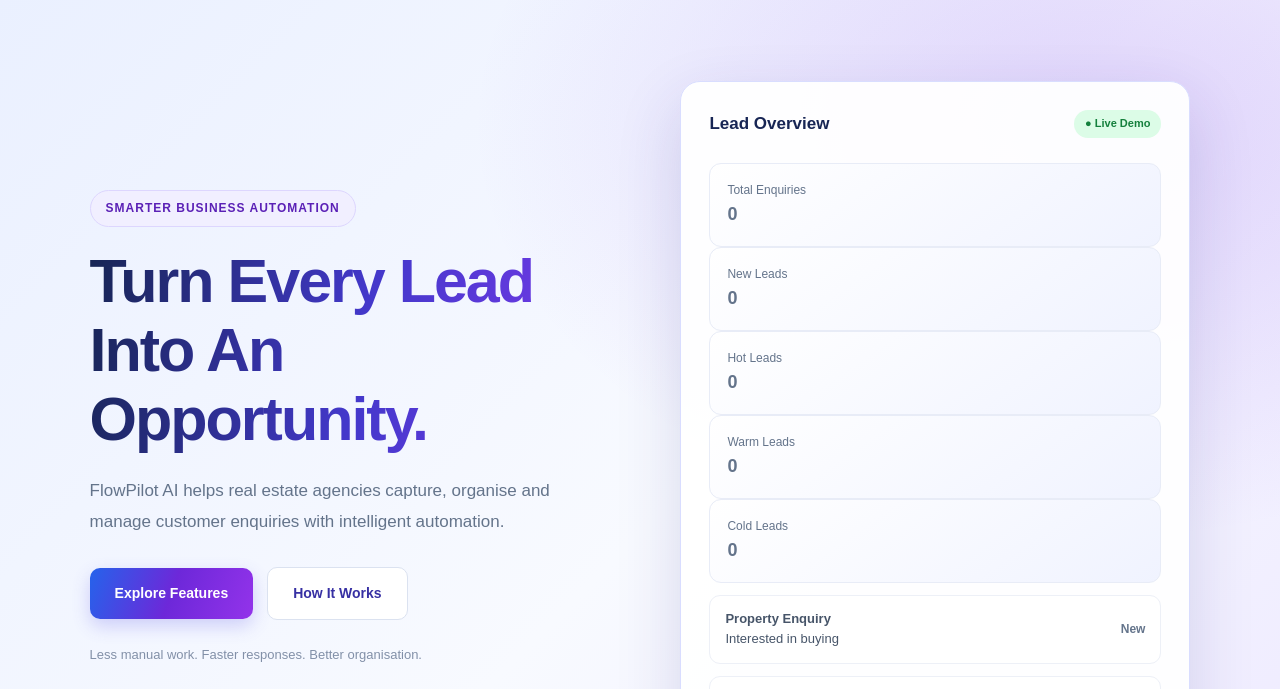
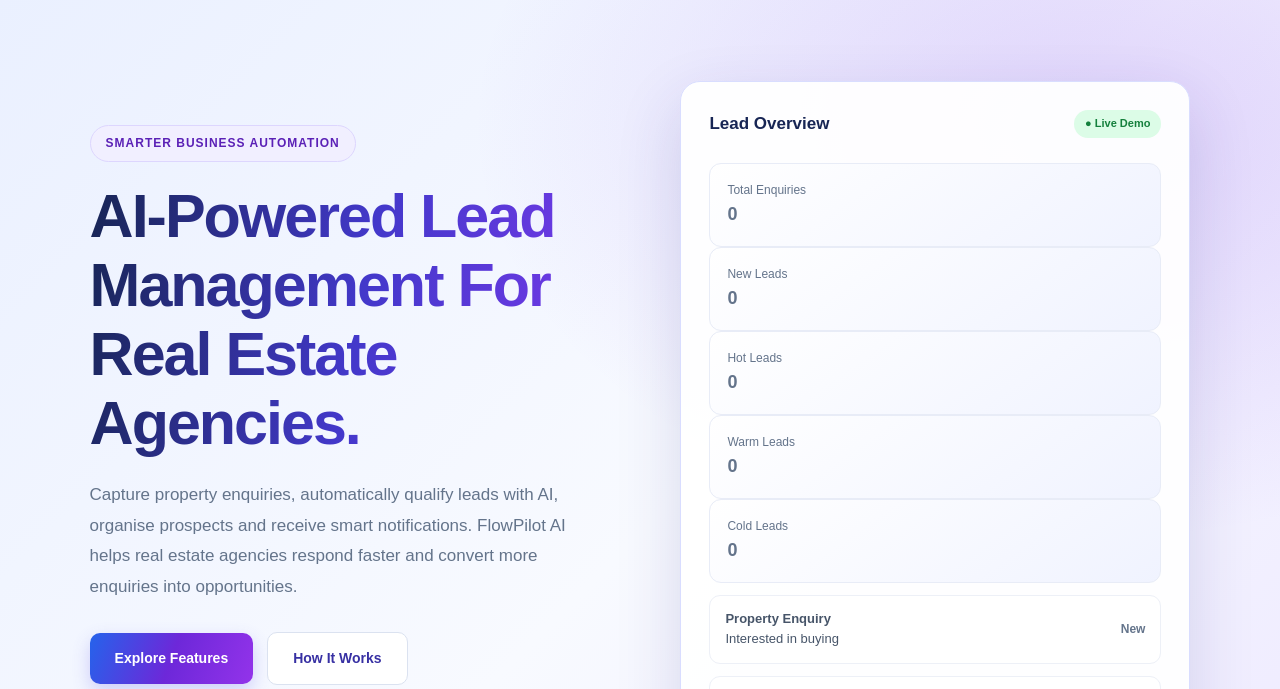
Before and after one commit to abbasmando09/flowpilot-ai, a plain HTML site: page index.html in a window 1280 px wide. Shown: the part 82-771 px from the top of the page. Drawn offline with Linux system fonts and the light colour scheme.

Commit message:
Improve homepage hero headline and description

```diff
--- a/index.html
+++ b/index.html
@@ -33,15 +33,18 @@
             <div class="hero-content">
                 <p class="tagline">SMARTER BUSINESS AUTOMATION</p>
 
-                <h1>
-                    Turn Every Lead Into
-                    <span>An Opportunity.</span>
-                </h1>
+
+                    <h1>
+    AI-Powered Lead Management
+    <span>For Real Estate Agencies.</span>
+                    </h1>
+
 
                 <p class="hero-description">
-                    FlowPilot AI helps real estate agencies
-                    capture, organise and manage customer
-                    enquiries with intelligent automation.
+    Capture property enquiries, automatically qualify leads with AI,
+    organise prospects and receive smart notifications.
+    FlowPilot AI helps real estate agencies respond faster
+    and convert more enquiries into opportunities.
                 </p>
 
                 <div class="hero-buttons">
```
